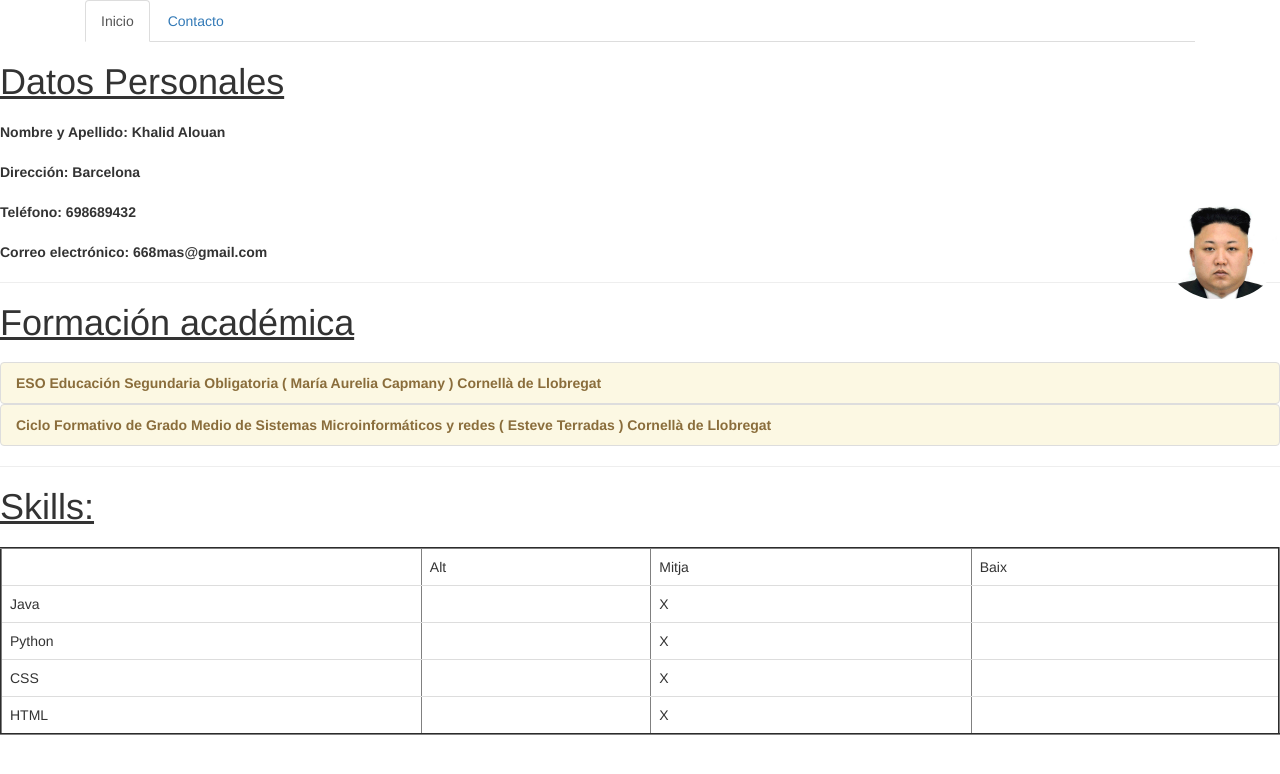
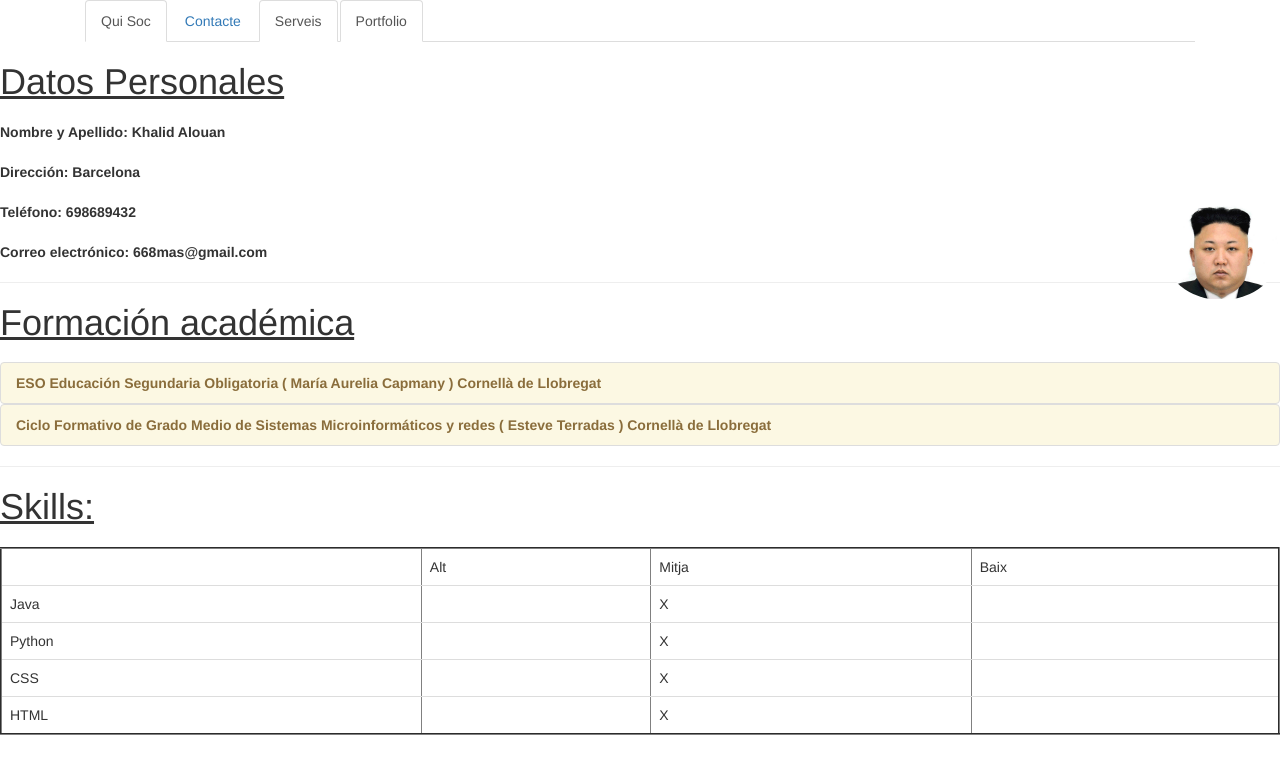
Before and after one commit to KhalidAlouan/DualINF4-JavaScript, a plain HTML site: page Tabs-Dinamicas_Khalid_Alouan.html in a window 1280 px wide. Drawn offline with nearby package versions, Linux system fonts and the light colour scheme.

Commit message:
Tabs Dinamicas

```diff
--- a/Tabs-Dinamicas_Khalid_Alouan.html
+++ b/Tabs-Dinamicas_Khalid_Alouan.html
@@ -39,8 +39,11 @@
 	<div class="container">
 
  	<ul class="nav nav-tabs">
-    	<li class="active"><a href="#">Inicio</a></li>
-    	<li><a href="Contacto.html">Contacto</a></li>
+    	<li class="active"><a href="#">Qui Soc</a></li>
+    	<li><a href="Contacto.html">Contacte</a></li>
+    	<li class="active"><a href="#">Serveis</a></li>
+    	<li class="active"><a href="#">Portfolio</a></li>
+
 
  	</ul>
 	</div>
```
Also changed, not shown: Contacto.html (+4 -2 lines).
